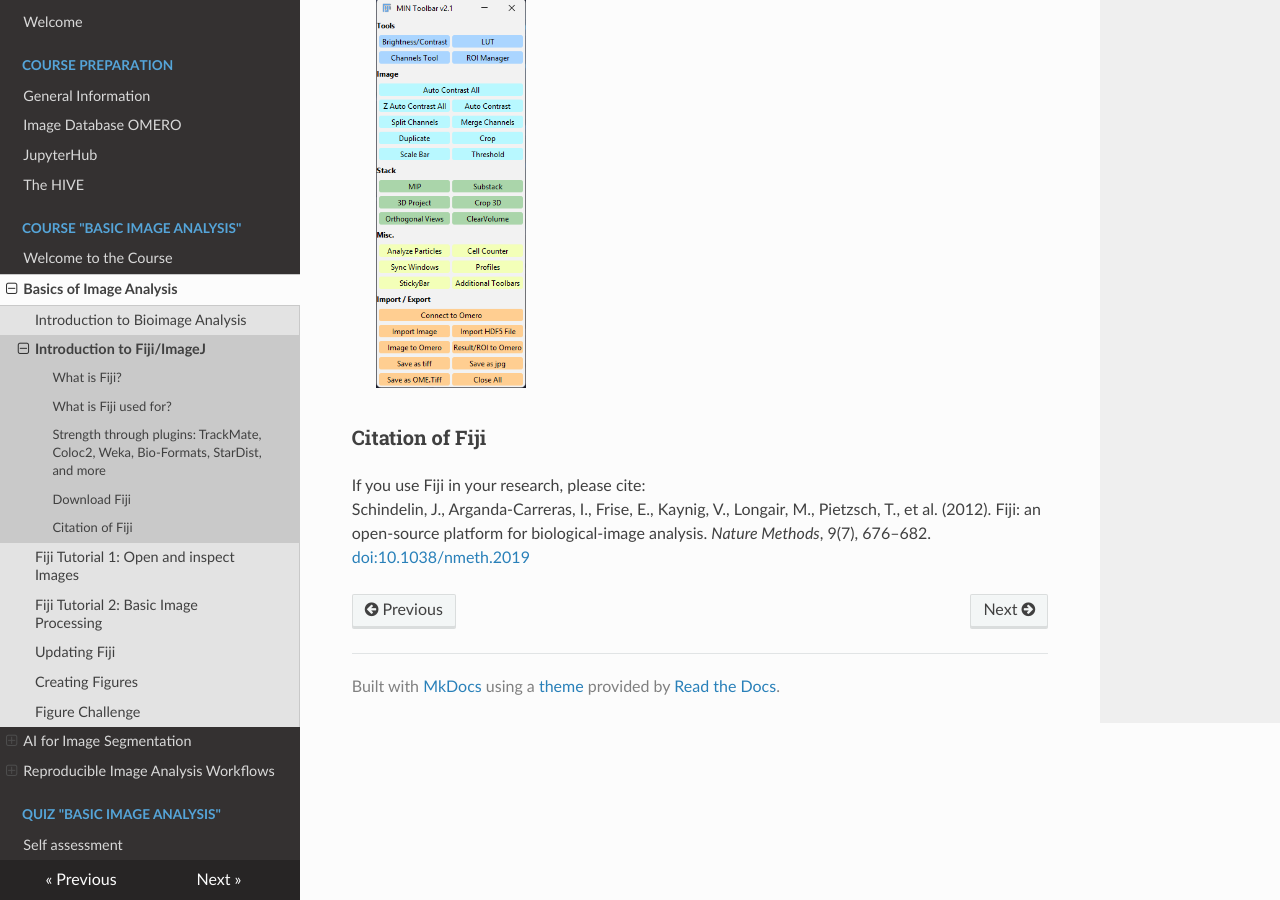
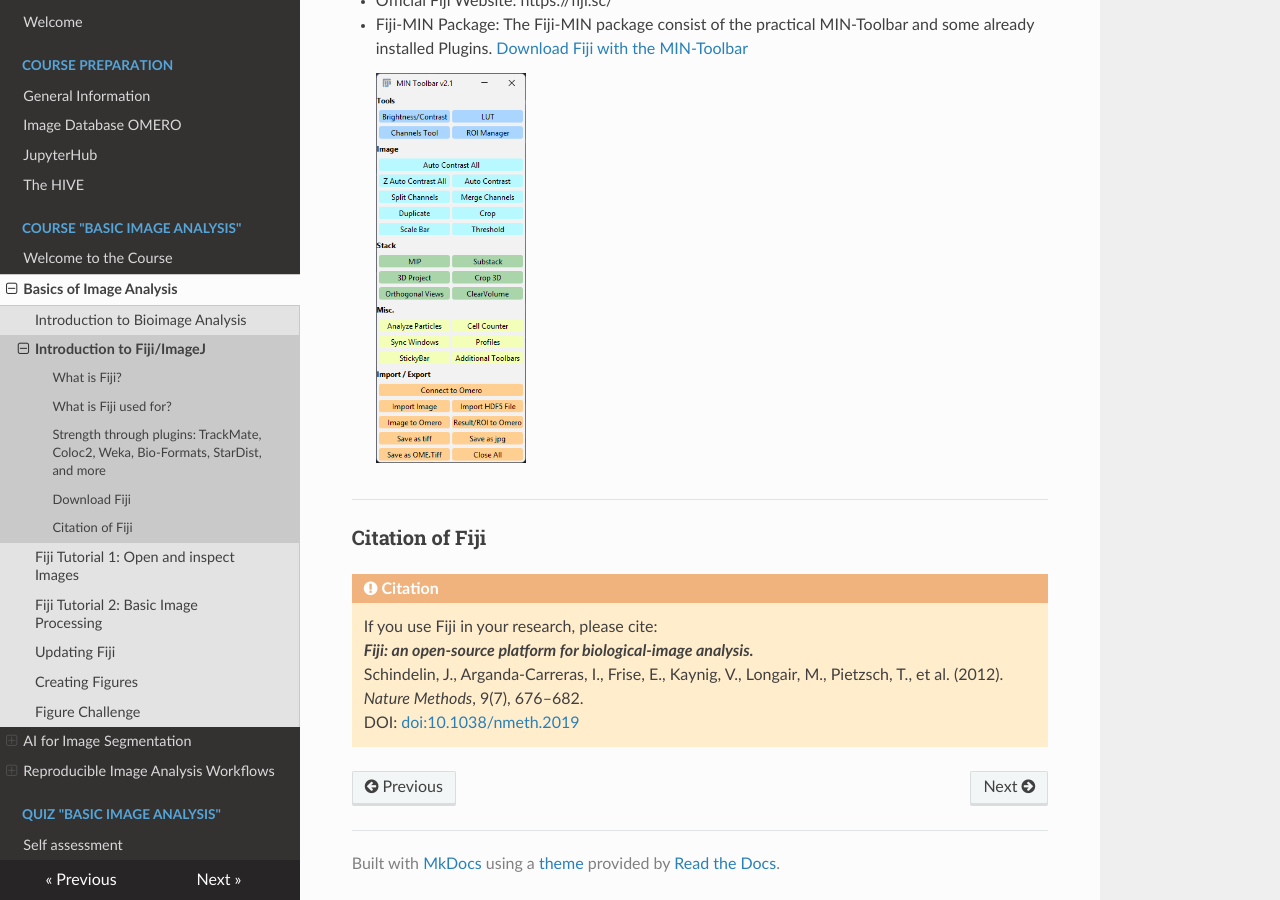
Before and after one commit to MuensterImagingNetwork/MINCourses_ImageAnalysis, an MkDocs documentation site: the page built from docs/basic/basics/fiji.md, in a window 1280 px wide and 900 px high, scrolled down 1097 px. Built offline with MkDocs 1.6.1, drawn with Linux system fonts in a browser that asks for light colours; nearby versions of some CDN libraries.

Commit message:
design changes

```diff
--- a/docs/basic/basics/fiji.md
+++ b/docs/basic/basics/fiji.md
@@ -3,9 +3,12 @@
 ### **What is Fiji?**
 Fiji stands for “**Fiji Is Just ImageJ**”. Fiji is an open-source image processing package based on [ImageJ](https://imagej.net/). It is designed for scientific multidimensional image analysis and comes with a curated set of powerful plugins.
 
+---
+
 ### What is Fiji used for?
 Fiji is widely used for biological image analysis, including tasks such as image segmentation, registration, tracking, and visualization of data from a variety of microscopy techniques.
 
+---
 
 ### Strength through plugins:  TrackMate, Coloc2, Weka, Bio-Formats, StarDist, and more
 Fiji’s power lies in its diverse ecosystem of plugins. Notable examples include:
@@ -18,11 +21,20 @@ Fiji’s power lies in its diverse ecosystem of plugins. Notable examples includ
 
 This extensibility makes Fiji highly adaptable to new scientific developments and specific research needs.
 
+---
+
 ### Download Fiji
 - Official Fiji Website: https://fiji.sc/
 - Fiji-MIN Package: The Fiji-MIN package consist of the practical MIN-Toolbar and some already installed Plugins. [Download Fiji with the MIN-Toolbar](https://uni-muenster.sciebo.de/s/7LJ7fBS6PKi6nGi)
 <img src="/assets/MIN_Toolbar.png" alt="MIN_Toolbar" width="150">
 
+---
+
 ### Citation of Fiji
-If you use Fiji in your research, please cite:
-Schindelin, J., Arganda-Carreras, I., Frise, E., Kaynig, V., Longair, M., Pietzsch, T., et al. (2012). Fiji: an open-source platform for biological-image analysis. *Nature Methods*, 9(7), 676–682. [doi:10.1038/nmeth.2019](https://doi.org/10.1038/nmeth.2019)
+
+!!! warning "Citation"
+	If you use Fiji in your research, please cite:
+	***Fiji: an open-source platform for biological-image analysis.*** <br>
+	Schindelin, J., Arganda-Carreras, I., Frise, E., Kaynig, V., Longair, M., Pietzsch, T.,
+	et al. (2012). *Nature Methods*, 9(7), 676–682. <br>
+	DOI: [doi:10.1038/nmeth.2019](https://doi.org/10.1038/nmeth.2019)
```
Also changed, not shown: docs/basic/basics/creatingfigures.md (+4 -1 lines), docs/basic/basics/fiji_tutorial_1.md (+10 -0 lines), docs/basic/basics/introductionbasics.md (+4 -1 lines).
